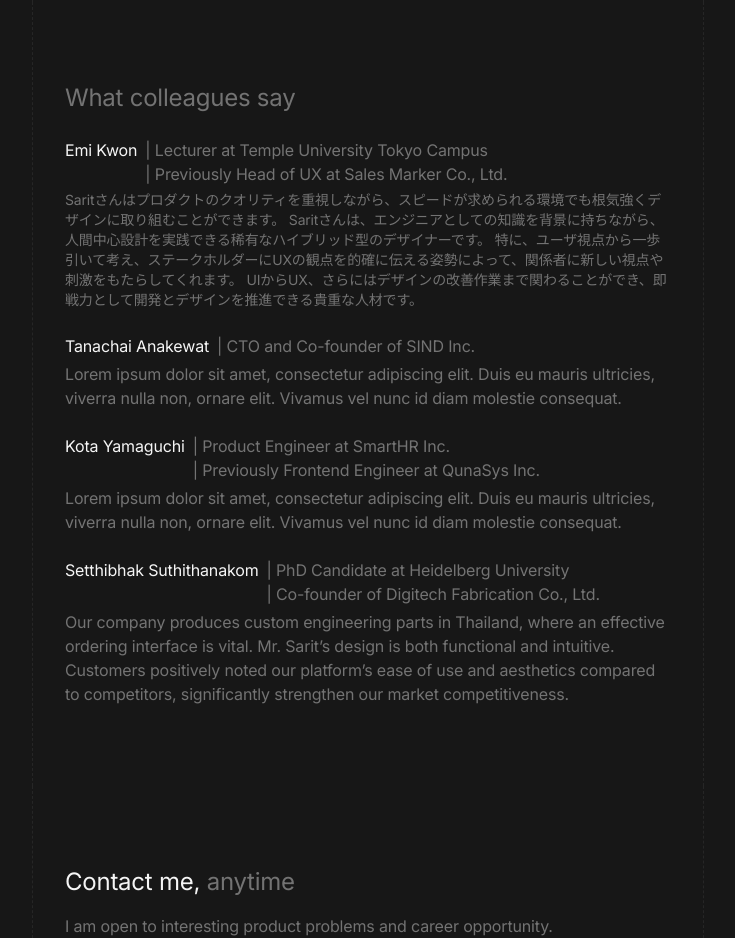
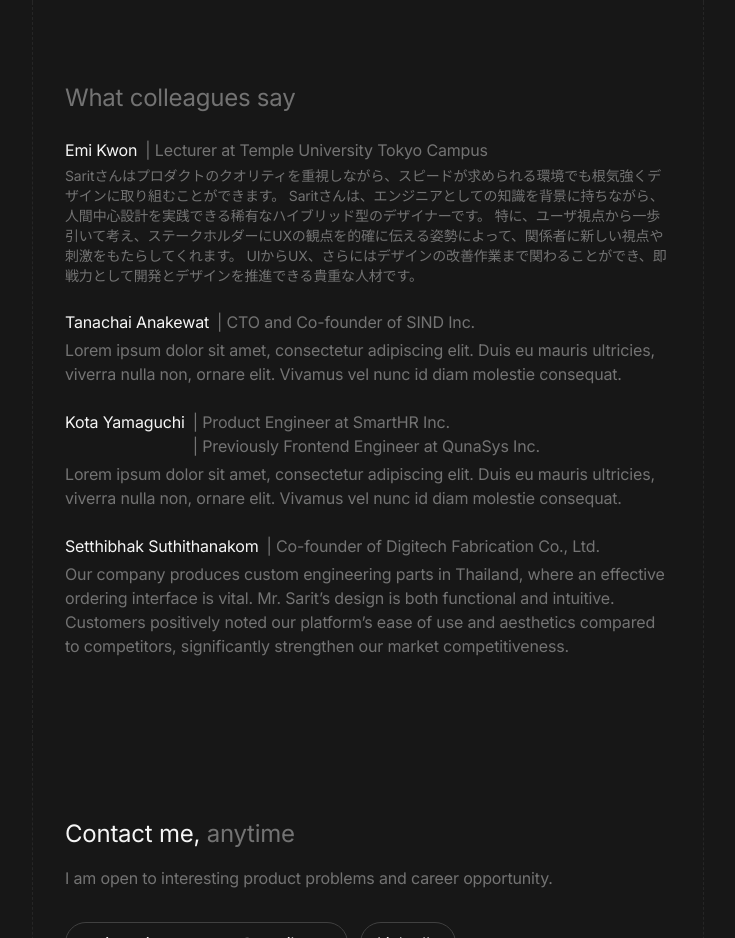
Before and after one commit to sarit-sopitvetmontree/Portfolio, a React (Vite) app: page / in a window 1280 px wide. Shown: the part 2240-3178 px from the top of the page, without its empty margins (272-1007 px from the left). Built offline with nearby package versions, Linux system fonts and the light colour scheme.

Commit message:
Improve Text

```diff
--- a/src/App.jsx
+++ b/src/App.jsx
@@ -285,7 +285,7 @@ function WhatPeopleSay() {
           className="text-neutral-100 hover:opacity-50">
             Emi Kwon
           </a>
-          <p>| Lecturer at Temple University Tokyo Campus<br></br>| Previously Head of UX at Sales Marker Co., Ltd.</p>
+          <p>| Lecturer at Temple University Tokyo Campus</p>
         </div>
         <p className="pt-1 text-sm">
           Saritさんはプロダクトのクオリティを重視しながら、スピードが求められる環境でも根気強くデザインに取り組むことができます。
@@ -331,7 +331,7 @@ function WhatPeopleSay() {
           className="text-neutral-100 hover:opacity-50">
             Setthibhak Suthithanakom
           </a>
-          <p>| PhD Candidate at Heidelberg University<br></br>| Co-founder of Digitech Fabrication Co., Ltd.</p>
+          <p>| Co-founder of Digitech Fabrication Co., Ltd.</p>
         </div>
         <p className="pt-1">
           Our company produces custom engineering parts in Thailand, where an effective ordering interface is vital.
```
